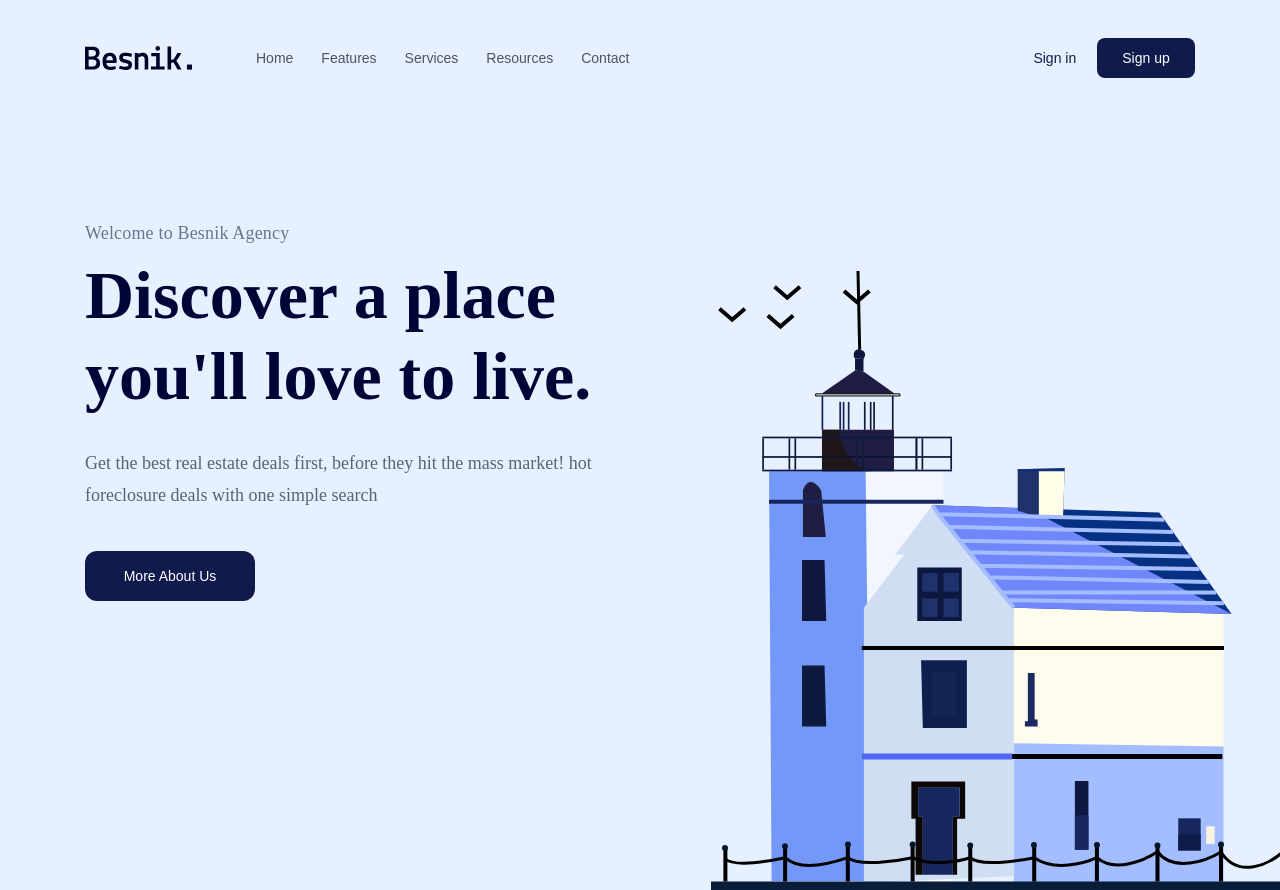
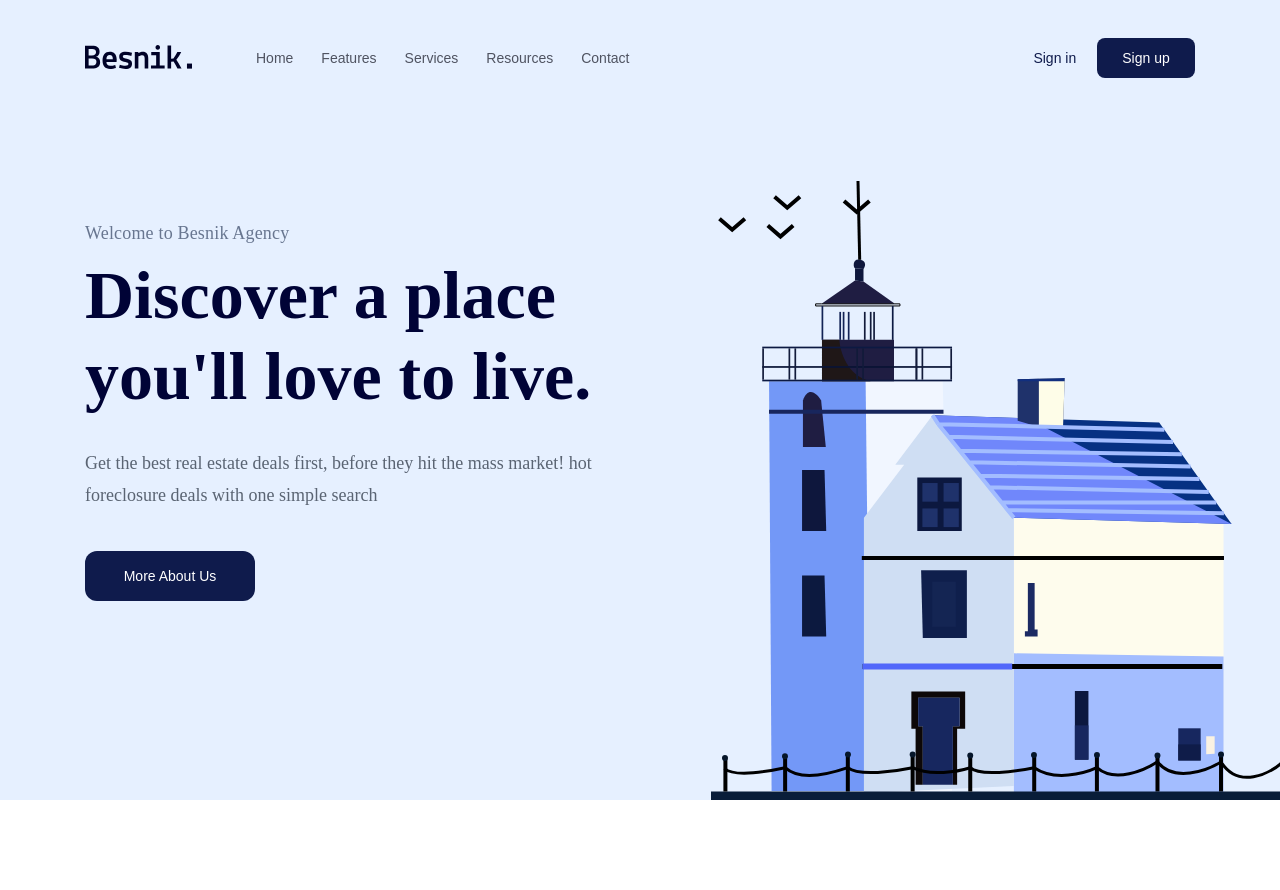
Before and after one commit to viet2004pt/f8viet-htmlcss-, a plain HTML site: page f8-project-01/index.html in a window 1280 px wide. Shown: the top 890 px of the page. Drawn offline with Linux system fonts and the light colour scheme; a web font is replaced by a local one.

Commit message:
fix bug logo

```diff
--- a/f8-project-01/assets/css/style.css
+++ b/f8-project-01/assets/css/style.css
@@ -51,7 +51,7 @@ a {
     flex-direction: column;
     position: relative;
     background-color: rgb(230, 240, 255);
-    height: 100vh;
+    height: calc(100vh - 90px);
 }
 .navbar {
     display: flex;
--- a/f8-project-01/index.html
+++ b/f8-project-01/index.html
@@ -20,7 +20,9 @@
                 <div class="content">
                     <nav class="navbar">
                         <!-- logo -->
-                        <img src="assets/css/img/logo.svg" alt="Bensik" />
+                        <a href="#!"
+                            ><img src="assets/css/img/logo.svg" alt="Bensik"
+                        /></a>
                         <!-- Navigation -->
                         <ul>
                             <li><a href="#!">Home</a></li>
```
Also changed, not shown: bt/index.html (deleted).
